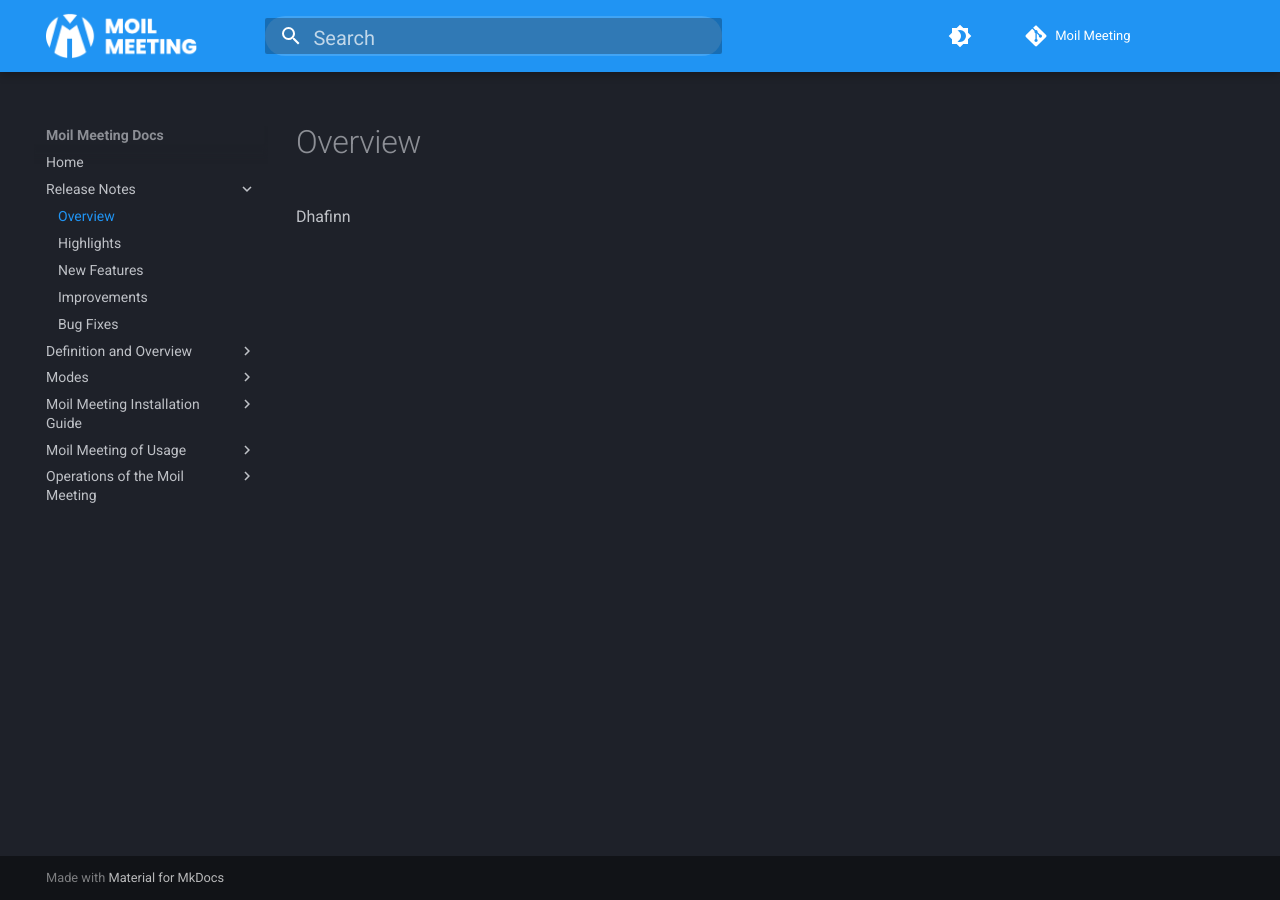
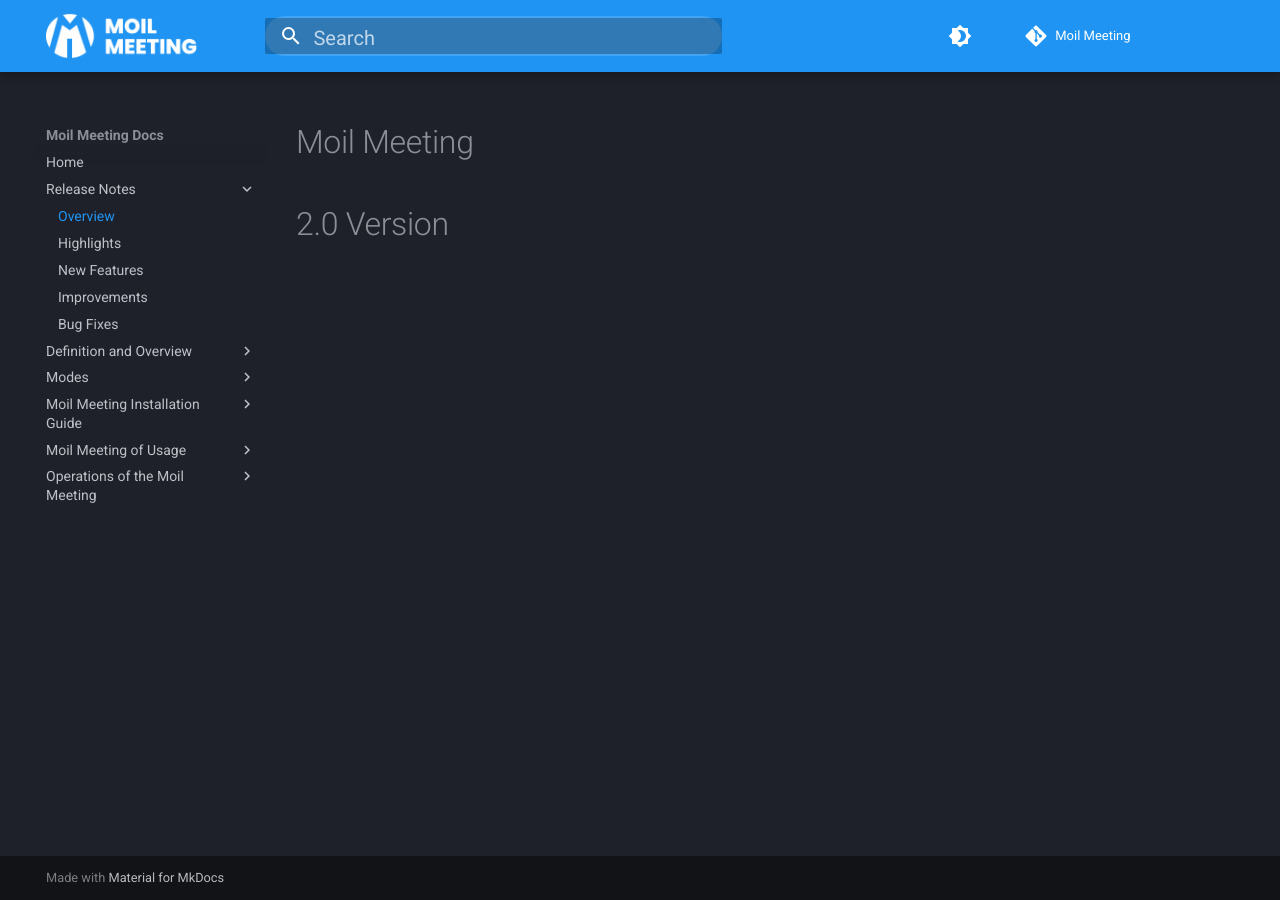
Before and after one commit to belajarsiko-bit/moil-meeting-docs, an MkDocs documentation site: the page built from docs/release-notes/overview.md, in a window 1280 px wide. Built offline with MkDocs 1.6.1 and Material for MkDocs 9.7.7, drawn with Linux system fonts in a browser that asks for light colours; comment, search, counter and statistics services are not loaded; the version menu is left out.

Commit message:
update overview

```diff
--- a/docs/release-notes/overview.md
+++ b/docs/release-notes/overview.md
@@ -1 +1,3 @@
-Dhafinn
+# Moil Meeting
+
+# 2.0 Version
```
